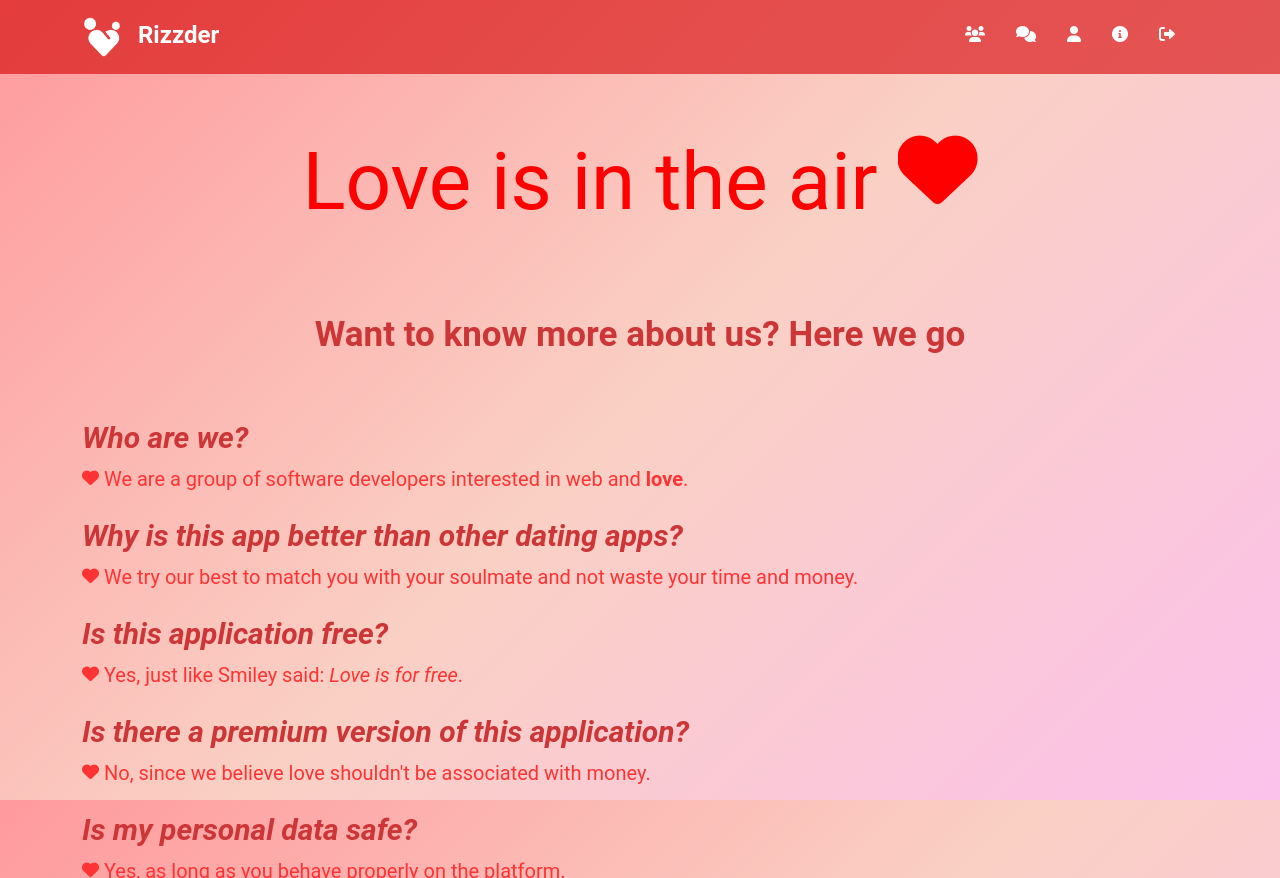
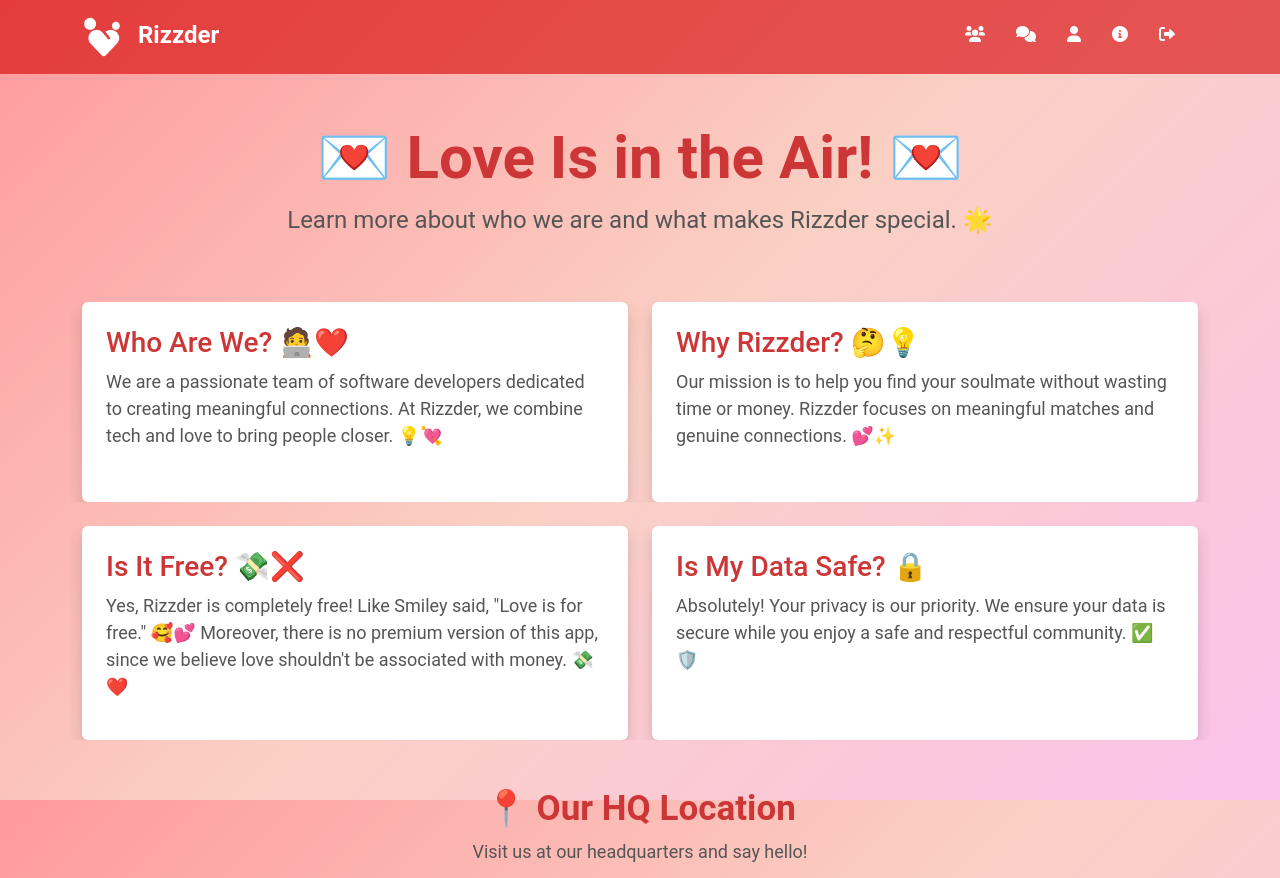
Before and after one commit to Alexh1972/Rizzder-Web-Server, a Django app: page /about/ in a window 1280 px wide. Shown: the top 878 px of the page. Run offline with Django 5.2, Linux system fonts and the light colour scheme.

Commit message:
Improved about us page

```diff
--- a/rizzder_app/templates/about.html
+++ b/rizzder_app/templates/about.html
@@ -3,108 +3,84 @@
 {% block title %}Rizzder - About{% endblock %}
 
 {% block content %}
-
-    <div class="container mt-5">
+<div class="container mt-5 text-center">
+    <!-- Hero Section -->
     <div class="text-center">
-            <span style="font-size: 80px; color: #ff0000;">Love is in the air
-                <i class="fa fa-heart" style="font-size: 80px; color:#ff0000">
-                </i>
-            </span>
-
+        <h1 style="font-size: 60px; color: #cc3636;"><b>💌 Love Is in the Air! 💌</b></h1>
+        <p style="font-size: 24px; color: #555;">Learn more about who we are and what makes Rizzder special. 🌟</p>
     </div>
 </div>
 
-    <br>
+<!-- About Us Content -->
 <div class="container mt-5">
-        <div class="text-center">
-            <h1 style="font-size: 35px; color: #cc3636;"><b>Want to know more about us? Here we go</b></h1>
-        </div>
-    </div>
-    <br><br>
-    <div class="container mt-2">
-        <div class="text-left">
-            <h2 style="font-size: 30px; color: #cc3636;"><b><i>Who are we?</i></b></h2>
-            <p style="font-size: 20px; color: #ff3333;">
-                <i class="fa fa-heart" style="font-size: 17px; color: #ff3333"></i>
-                    We are a group of software developers interested in web and <b>love</b>.
+    <div class="row g-4">
+        <!-- Who Are We? -->
+        <div class="col-md-6 d-flex">
+            <div class="p-4 shadow rounded flex-grow-1" style="background-color: #fff; min-height: 200px;">
+                <h2 style="font-size: 28px; color: #cc3636;">Who Are We? 🧑‍💻❤️</h2>
+                <p style="font-size: 18px; color: #555;">
+                    We are a passionate team of software developers dedicated to creating meaningful connections. At Rizzder, we combine tech and love to bring people closer. 💡💘
                 </p>
             </div>
         </div>
 
-    <div class="container mt-2">
-        <div class="text-left">
-            <h2 style="font-size: 30px; color:#cc3636;"><b><i>Why is this app better than other dating apps?</i></b></h2>
-            <p style="font-size: 20px; color: #ff3333;">
-                <i class="fa fa-heart" style="font-size: 17px; color: #ff3333"></i>
-                    We try our best to match you with your soulmate and not waste your time and money.
+        <!-- Why Rizzder? -->
+        <div class="col-md-6 d-flex">
+            <div class="p-4 shadow rounded flex-grow-1" style="background-color: #fff; min-height: 200px;">
+                <h2 style="font-size: 28px; color: #cc3636;">Why Rizzder? 🤔💡</h2>
+                <p style="font-size: 18px; color: #555;">
+                    Our mission is to help you find your soulmate without wasting time or money. Rizzder focuses on meaningful matches and genuine connections. 💕✨
                 </p>
             </div>
         </div>
 
-    <div class="container mt-2">
-        <div class="text-left">
-            <h2 style="font-size: 30px; color:#cc3636;"><b><i>Is this application free?</i></b></h2>
-            <p style="font-size: 20px; color: #ff3333;">
-                <i class="fa fa-heart" style="font-size: 17px; color: #ff3333"></i>
-                    Yes, just like Smiley said: <i>Love is for free</i>.
+        <!-- Free or Premium -->
+        <div class="col-md-6 d-flex">
+            <div class="p-4 shadow rounded flex-grow-1" style="background-color: #fff; min-height: 200px;">
+                <h2 style="font-size: 28px; color: #cc3636;">Is It Free? 💸❌</h2>
+                <p style="font-size: 18px; color: #555;">
+                    Yes, Rizzder is completely free! Like Smiley said, "Love is for free." 🥰💕
+                    Moreover, there is no premium version of this app, since we believe love shouldn't be associated with money. 💸❤️
                 </p>
             </div>
         </div>
 
-    <div class="container mt-2">
-        <div class="text-left">
-            <h2 style="font-size: 30px; color:#cc3636;"><b><i>Is there a premium version of this application?</i></b></h2>
-            <p style="font-size: 20px; color: #ff3333;">
-                <i class="fa fa-heart" style="font-size: 17px; color: #ff3333"></i>
-                    No, since we believe love shouldn't be associated with money.
+        <!-- Data Security -->
+        <div class="col-md-6 d-flex">
+            <div class="p-4 shadow rounded flex-grow-1" style="background-color: #fff; min-height: 200px;">
+                <h2 style="font-size: 28px; color: #cc3636;">Is My Data Safe? 🔒</h2>
+                <p style="font-size: 18px; color: #555;">
+                    Absolutely! Your privacy is our priority. We ensure your data is secure while you enjoy a safe and respectful community. ✅🛡️
                 </p>
             </div>
         </div>
-
-    <div class="container mt-2">
-        <div class="text-left">
-            <h2 style="font-size: 30px; color: #cc3636;"><b><i>Is my personal data safe?</i></b></h2>
-            <p style="font-size: 20px; color: #ff3333;">
-                <i class="fa fa-heart" style="font-size: 17px; color: #ff3333"></i>
-                    Yes, as long as you behave properly on the platform.
-            </p>
     </div>
 </div>
 
-    <br><br>
-
-    <div class="location-page">
-
-        <div class="location-container">
-            <iframe src="https://www.google.com/maps/embed?pb=!1m17!1m12!1m3!1d214.82077791695005!2d26.047786359641805!3d44.43654522504308!2m3!1f0!2f0!3f0!3m2!1i1024!2i768!4f13.1!3m2!1m1!2zNDTCsDI2JzExLjgiTiAyNsKwMDInNTIuNiJF!5e0!3m2!1sro!2sro!4v1735485875838!5m2!1sro!2sro&amp;ouptut=embed&amp;iwloc=0" width="400" height="250" allowfullscreen="" loading="lazy" referrerpolicy="no-referrer-when-downgrade"></iframe>
+<!-- Location Section -->
+<div class="container mt-5 text-center">
+    <h2 style="font-size: 35px; color: #cc3636;"><b>📍 Our HQ Location</b></h2>
+    <p style="font-size: 18px; color: #555;">Visit us at our headquarters and say hello!</p>
+    <div class="mt-3">
+        <iframe src="https://www.google.com/maps/embed?pb=!1m17!1m12!1m3!1d214.82077791695005!2d26.047786359641805!3d44.43654522504308!2m3!1f0!2f0!3f0!3m2!1i1024!2i768!4f13.1!3m2!1m1!2zNDTCsDI2JzExLjgiTiAyNsKwMDInNTIuNiJF!5e0!3m2!1sro!2sro!4v1735485875838!5m2!1sro!2sro&amp;ouptut=embed&amp;iwloc=0"
+                width="400" height="250" style="border: 0;" allowfullscreen="" loading="lazy" referrerpolicy="no-referrer-when-downgrade"></iframe>
     </div>
 </div>
 
-    <div class="text-center">
-            <h3 class="location-heading" style="font-size: 25px; color:#ff0000">
-                <i class="fa fa-building" style="font-size: 15px; color:#ff0000"></i>
-                Our HQ location
-                <i class="fa fa-building" style="font-size: 15px; color:#ff0000"></i>
-            </h3>
+<!-- Contact Section -->
+<div class="container mt-5 text-center">
+    <h2 style="font-size: 35px; color: #cc3636;"><b>📞 Contact Us</b></h2>
+    <p style="font-size: 18px; color: #555;">Reach out to us anytime. We're here for you! 💬📩</p>
+    <p style="font-size: 18px; color: #555;">
+        <i class="fa fa-envelope" style="color: #cc3636;"></i>
+        <a href="mailto:tecef43013@pofmagic.com" style="text-decoration: none; color: #cc3636;">
+            tecef43013@pofmagic.com
+        </a>
+    </p>
+    <p style="font-size: 18px; color: #555;">
+        <i class="fa fa-phone" style="color: #cc3636;"></i>
+        (+40) 756 193 429
+    </p>
 </div>
 
-    <br><br>
-    <div class="container mt-2">
-        <div class="text-center">
-            <h1 style="font-size: 45px; color:#cc3636">Contact us</h1>
-                <p style="font-size: 20px">
-                    <i class="fa fa-envelope" style="font-size: 17px; color:#ff0000"></i>
-                        <a href="mailto:tecef43013@pofmagic.com">
-                            Email
-                        </a>
-                </p>
-
-                <p style="font-size: 20px">
-                    <i class="fa fa-phone" style="font-size: 17px; color:#ff0000"></i>
-                        (+40)756 193 429
-                </p>
-        </div>
-    </div>
-
-
 {% endblock %}
```
Lines whose indentation alone changed are shown as unchanged.
